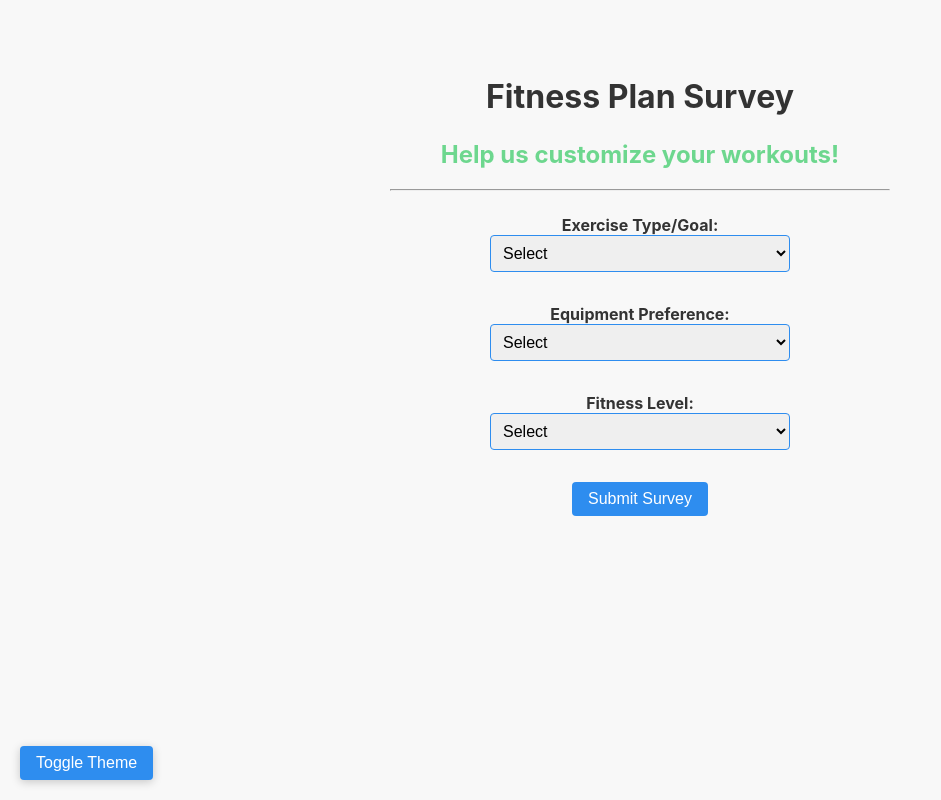
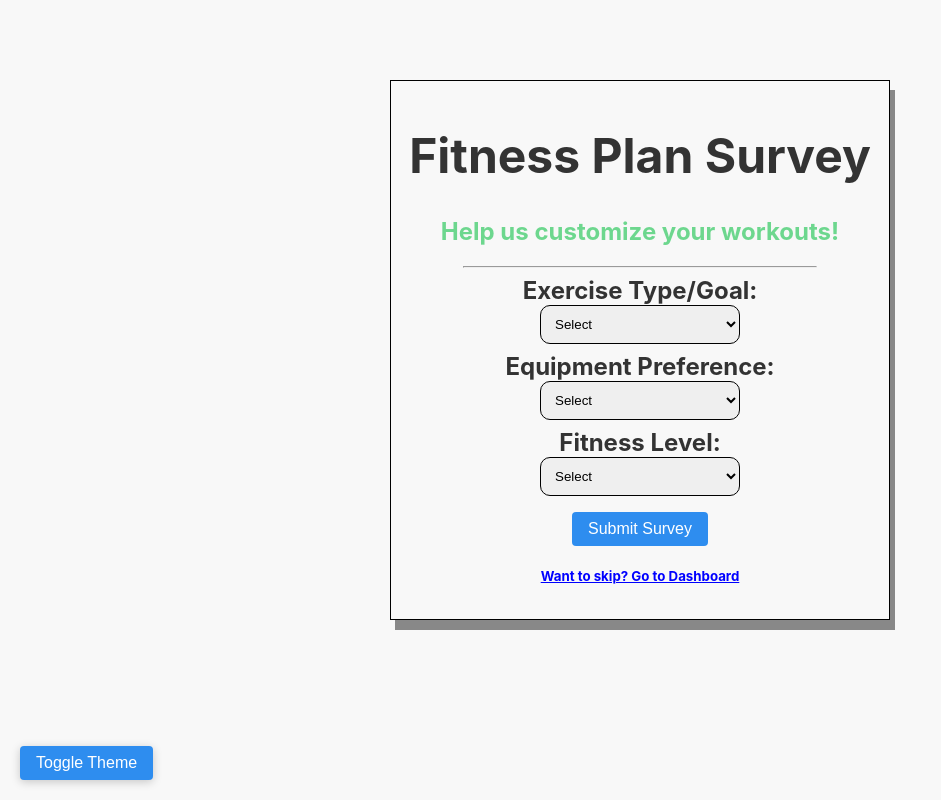
Before and after one commit to kevinliu249/CPFT, a React (Create React App) app in the folder frontend/: page /survey in a window 1280 px wide. Shown: the whole page, without its empty margins (0-941 px from the left). Built offline with nearby package versions, Linux system fonts and the light colour scheme.

Commit message:
Modified Survey to match styling of the Register page. Looked great. Stole it.

```diff
--- a/frontend/src/pages/survey.js
+++ b/frontend/src/pages/survey.js
@@ -24,6 +24,7 @@ const Survey = () => {
 
   return (
     <div className="Survey">
+      <div id="surveyContainer"> {/* Added a container to mirror Register Page */}
         <h1>Fitness Plan Survey</h1>
         <h3>Help us customize your workouts!</h3>
         <hr />
@@ -70,8 +71,14 @@ const Survey = () => {
             <option value="advanced">Advanced</option>
           </select>
 
+          <div className="button-group"> {/* Wrapped buttons for consistent design */}
             <button type="submit">Submit Survey</button>
+          </div>
         </form>
+        <h5 onClick={() => navigate("/dashboard")}>
+          Want to skip? Go to Dashboard
+        </h5>
+      </div>
       <ThemeToggleButton />
     </div>
   );
--- a/frontend/src/styles/Survey.css
+++ b/frontend/src/styles/Survey.css
@@ -1,19 +1,26 @@
 .Survey {
-  margin-top: 5vh;
+  margin-top: 10vh;
   text-align: center;
   font-weight: bold;
-  padding: var(--spacing-m);
+}
+
+#surveyContainer {
+  border: 1.5px solid black;
+  width: 500px;
+  max-width: 95vw;
+  margin: 30px auto;
+  padding: 1%;
+  box-shadow: 5px 10px #888888;
   background: var(--color-background);
   color: var(--color-text);
 }
 
 .Survey h1 {
-  font-size: var(--font-size-h1);
-  margin-bottom: var(--spacing-m);
+  font-size: 3em;
 }
 
 .Survey h3 {
-  font-size: var(--font-size-h2);
+  font-size: 1.5em;
   color: var(--color-secondary);
   margin-bottom: var(--spacing-s);
 }
@@ -25,20 +32,27 @@
 }
 
 .Survey label {
-  font-size: var(--font-size-body);
-  margin-top: var(--spacing-m);
+  font-size: 1.5em;
+  margin-top: 1vh;
   display: block;
+  text-align: center;
+}
+
+.Survey select {
+  padding: 10px;
+  border-radius: 10px;
+  border: 1px solid #000;
+  width: 200px;
+  display: block;
+  margin: 0 auto;
   text-align: left;
 }
 
-.Survey select {
-  padding: var(--spacing-s);
-  border-radius: var(--spacing-xs);
-  font-size: var(--font-size-body);
-  margin-bottom: var(--spacing-m);
-  width: 100%;
-  max-width: 300px;
-  border: 1px solid var(--color-primary);
+.button-group {
+  display: flex;
+  flex-direction: column;
+  align-items: center;
+  gap: var(--spacing-m);
 }
 
 .Survey button {
@@ -56,14 +70,8 @@
   background-color: var(--color-secondary);
 }
 
-.Survey form {
-  display: flex;
-  flex-direction: column;
-  align-items: center;
+.Survey h5 {
+  cursor: pointer;
+  color: blue;
+  text-decoration: underline;
 }
-
-.ThemeToggleButton {
-  position: fixed;
-  bottom: 20px;
-  left: 20px;
-}
```
Lines whose indentation alone changed are shown as unchanged.
